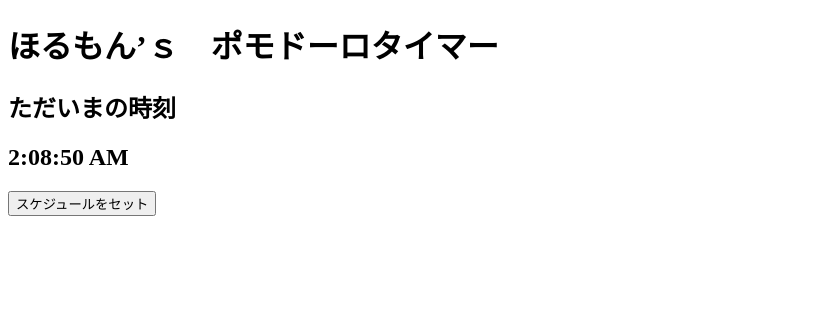
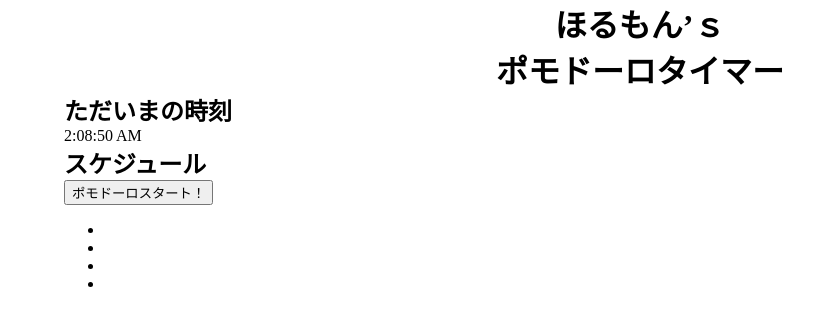
Before and after one commit to sonho463/son-pomo, a plain HTML site: page index.html in a window 1280 px wide. Shown: the whole page, without its empty margins (0-837 px from the left). Drawn offline with Linux system fonts and the light colour scheme.

Commit message:
set Array ;2C;2Cdone

```diff
--- a/index.html
+++ b/index.html
@@ -4,23 +4,29 @@
 	<meta charset="UTF-8">
 	<meta name="viewport" content="width=device-width, initial-scale=1.0">
 	<link rel="stylesheet" href="./styles/style.css">
-	<title>ほるもん’ｓ　ポモドーロタイマー</title>
+	<title>ほるもん’ｓ ポモドーロタイマー</title>
 </head>
 <body>
-<h1>ほるもん’ｓ　ポモドーロタイマー</h1>
+<h1 class="title">ほるもん’ｓ<br>ポモドーロタイマー</h1>
 <section class="nowTime">
 	<h2>ただいまの時刻</h2>
-	<h2 id="now"></h2><!-- /#NOW -->
-</section><!-- /.nowTime -->
+	<p id="now"></p>
+</section>
 
-<button onclick="addElement();">スケジュールをセット</button>
-<section id="schedule">
-
-</section><!-- /#schedule -->
+<section id="pomo">
+	<h2 id="h2">スケジュール</h2>
+	<button onclick="addElement();">ポモドーロスタート！</button>
+	<div id="schedule">
+		<ul id="pomoList">
+			<li id="pomo1"></li><!-- /#pomo -->
+			<li id="pomo2"></li><!-- /#pomo -->
+			<li id="pomo3"></li><!-- /#pomo -->
+			<li id="pomo4"></li><!-- /#pomo -->
+		</ul>
+	</div><!-- /#schedule -->
+</section>
 
 
-
-<script src="./scripts/countUp.js"></script>
 <script src="./scripts/main.js"></script>
 </body>
 </html>
--- a/scripts/countUp.js
+++ /dev/null
@@ -1,14 +0,0 @@
-
-const now = new Date();
-
-console.log(now);
-
-const now_msec = now.getTime();
-console.log(now_msec);
-const now_msec_after_25 = now_msec + 25 * 1000 * 60;
-console.log(now_msec_after_25);
-const now_after_25 = new Date();
-now_after_25.setTime(now_msec_after_25);
-console.log(
-  now_after_25
-)
--- a/scripts/main.js
+++ b/scripts/main.js
@@ -6,6 +6,7 @@ function time(){
 }
 setInterval('time()',1000);
 
+// 予定時刻をいれた配列を作成
 function makePomoArray(startTime){
 
 	let time_arr = []; // 配列定義
@@ -39,23 +40,46 @@ function makePomoArray(startTime){
 	return arr;
 	}
 
-
+// 配列を表示するボタンにつける関数
 function addElement () {
 	rmSchedule(); //今の配列を削除
-	arr = makePomoArray(new Date());
-	arr.forEach(function(a){
-		// 新しい要素を作成します
-		let pomoSchedule = document.createElement("h2");
-		//　１つずつの要素をnewContentに格納
-		let newContent = document.createTextNode(a);
-		// 挿入する要素の参照を取得
-		let Parent = document.getElementById("schedule");
-		// テキストノードを新規作成した h2 に追加します
-		pomoSchedule.appendChild(newContent);
-		// DOM に新しく作られた要素とその内容を追加します
-		let currentDiv = document.getElementById("div1");
-		Parent.insertBefore(pomoSchedule, currentDiv);
-	});
+
+	//表示する ul#pomoList を作成
+	pomoList = document.createElement('ul');
+	pomoList.setAttribute('id', 'pomoList');
+
+	// pomoArrayを設定して、li#pomo$ を設定
+	let pomoArray = [];
+	let counter = 1
+	while(true){
+		if(pomoArray.length >= 8) break;
+		p = document.createElement('li');
+		p.setAttribute('id', `pomo${counter}`);
+		pomoArray.push(p);
+		console.log(pomoArray);
+		console.log(pomoArray.length);
+		counter += 1;
+	}
+
+	// pomoList以下にliを追加
+	pomoArray.forEach((pomo)=>{
+		pomoList.appendChild(pomo);
+	})
+
+	// schedule にpomoListを追加
+	schedule.appendChild(pomoList);
+
+	// スケジュールを設定
+	const scheduleTime = makePomoArray(new Date());
+	console.log (scheduleTime);
+	let count = 0;
+	while(count < 8){
+		// if(count % 2 == 0){
+			let text = document.createTextNode(scheduleTime[count]);
+			console.log(text);
+			document.querySelector(`#pomo${count + 1}`).appendChild(text);
+			count += 1;
+	}
 }
 
 function rmSchedule () {
@@ -65,8 +89,4 @@ function rmSchedule () {
 	while(schedule.firstChild){
 		schedule.removeChild(schedule.firstChild);
 	}
-	// let h2 = schedule.querySelectorAll('h2');
-	// h2.forEach(function(h){
-	// 	schedule.removeChild(h);
-	// })
 }
--- /dev/null
+++ b/styles/style.scss
@@ -0,0 +1,18 @@
+body {
+	width: 90%;
+	margin: 0 auto;
+}
+
+h1,h2,h3,h4,p {
+	margin: 0;
+	padding: 0;
+}
+
+.title {
+	text-align: center;
+}
+
+
+#schedule {
+
+}
```
Also changed, not shown: styles/style.css, 2 other files.
